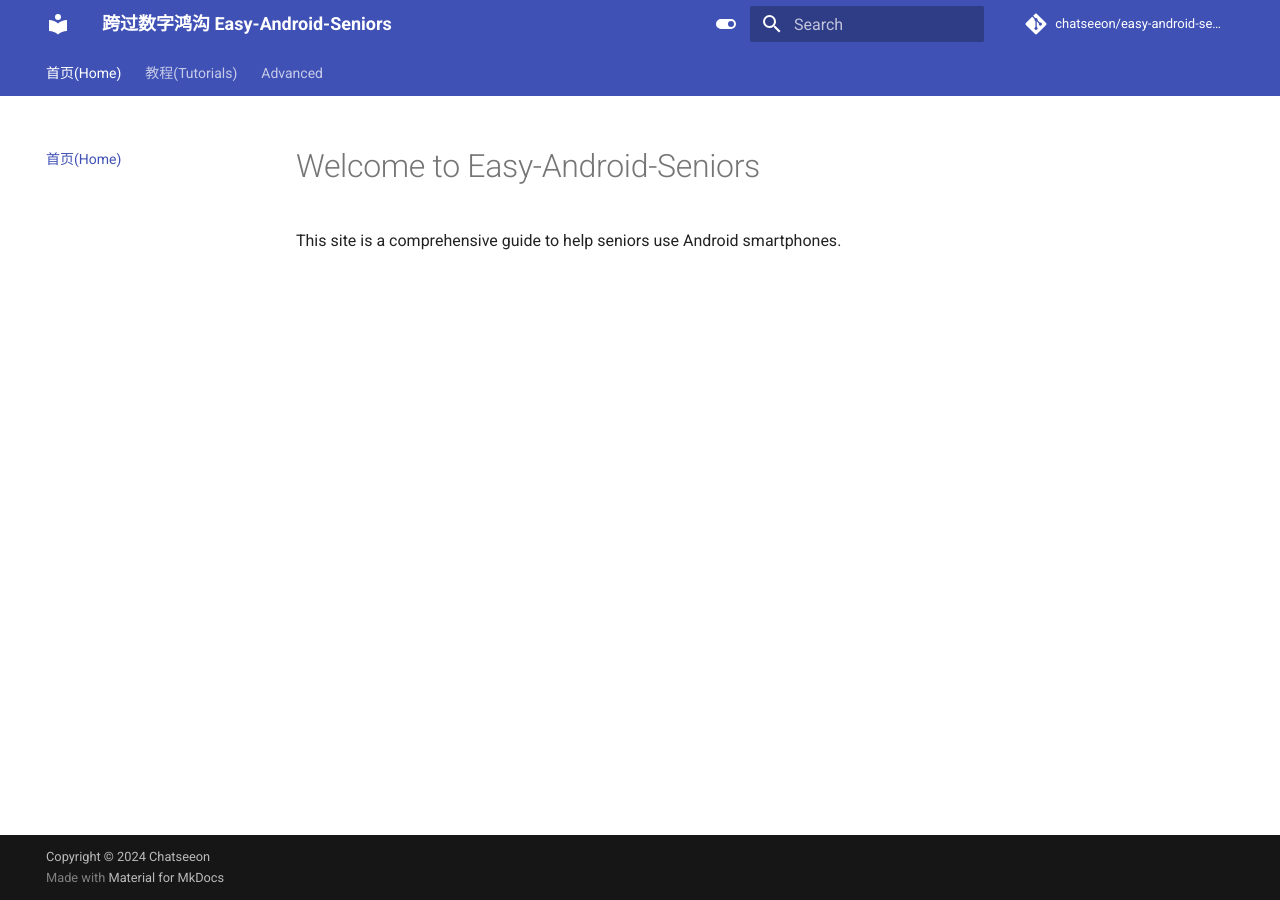
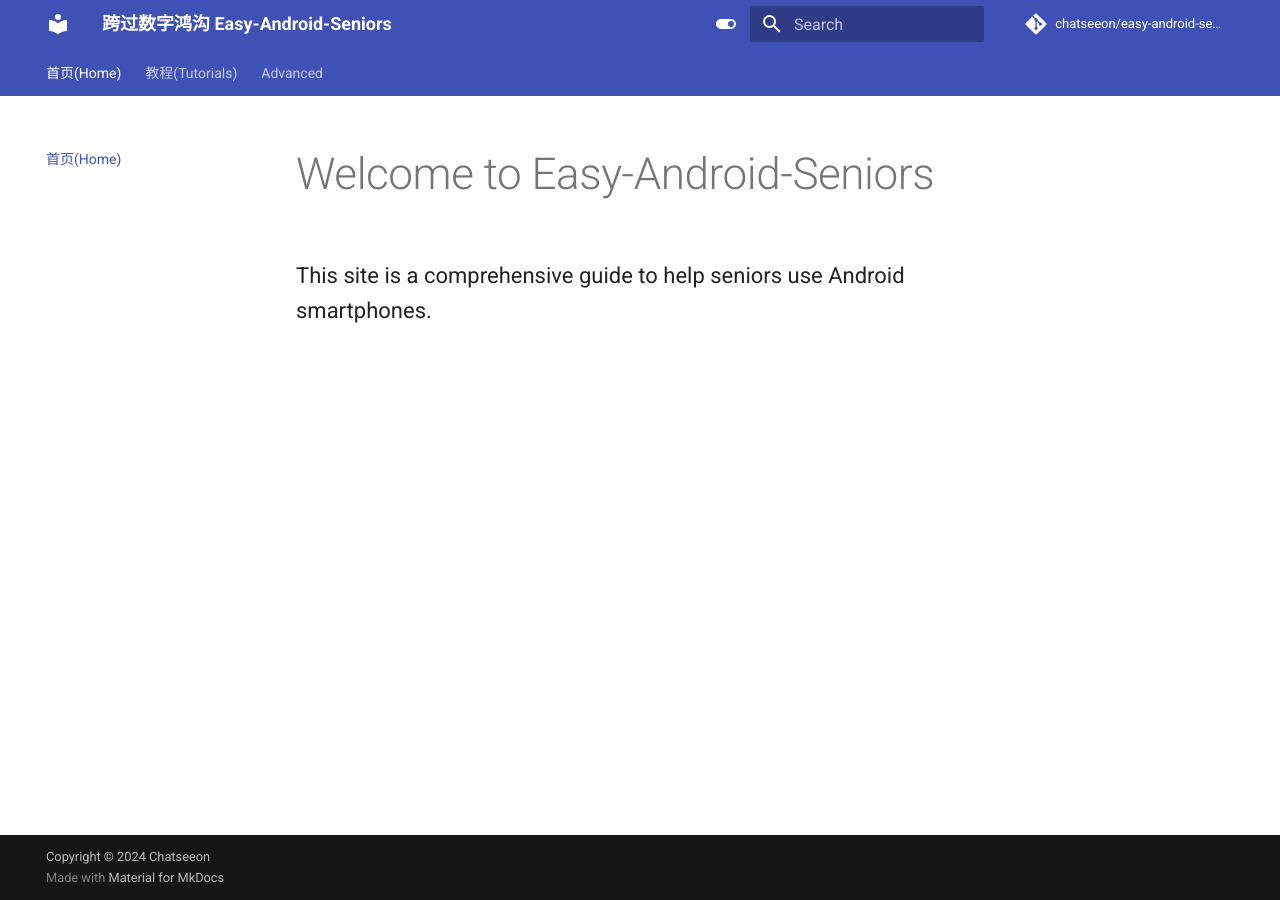
Before and after one commit to chatseeon/easy-android-seniors, an MkDocs documentation site: the page built from docs/index.md, in a window 1280 px wide. Built offline with MkDocs 1.6.1 and Material for MkDocs 9.7.7, drawn with Linux system fonts in a browser that asks for light colours; comment, search, counter and statistics services are not loaded.

Commit message:
Update mkdocs.yml
启用css

```diff
--- a/mkdocs.yml
+++ b/mkdocs.yml
@@ -59,3 +59,7 @@ nav:
   - Advanced:
     - Security Tips: advanced/security-tips.md
     - Customization: advanced/customization.md
+
+# Extra CSS for custom styles
+extra_css:
+  - stylesheets/extra.css
```
